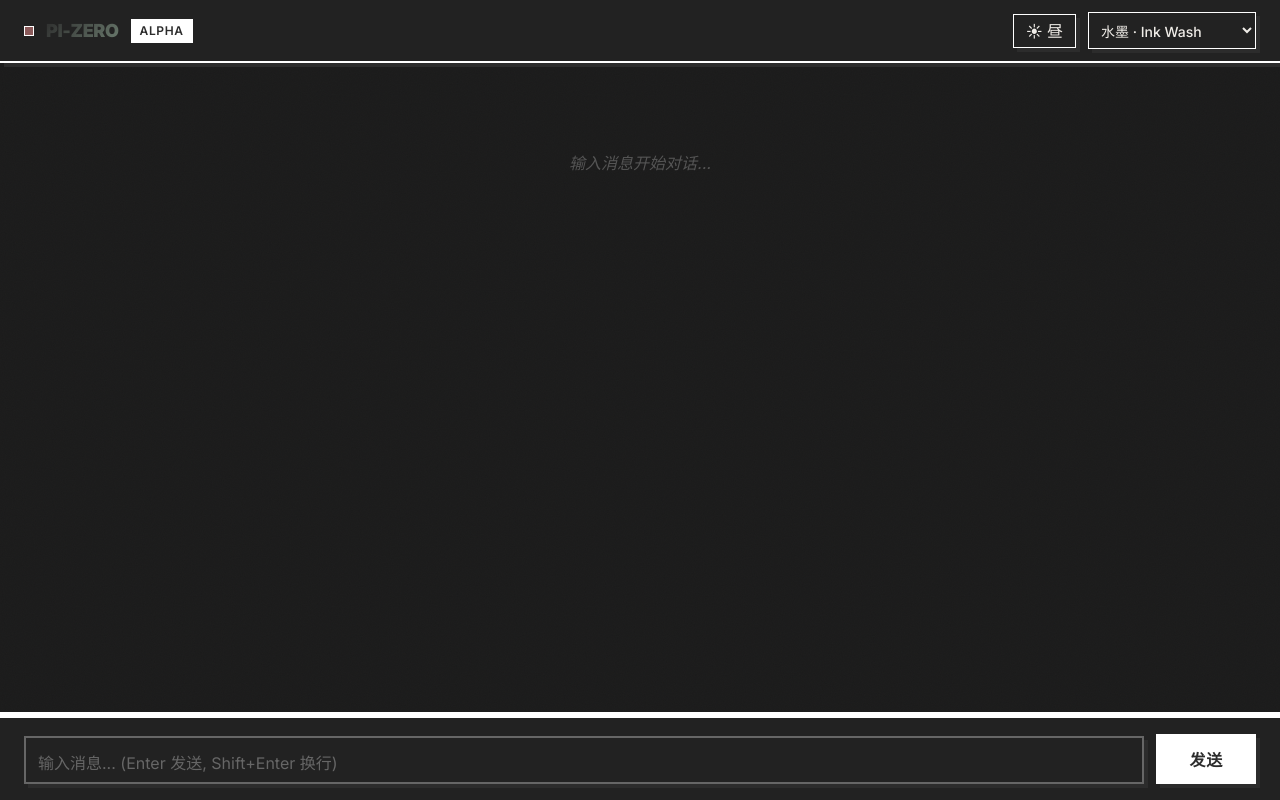
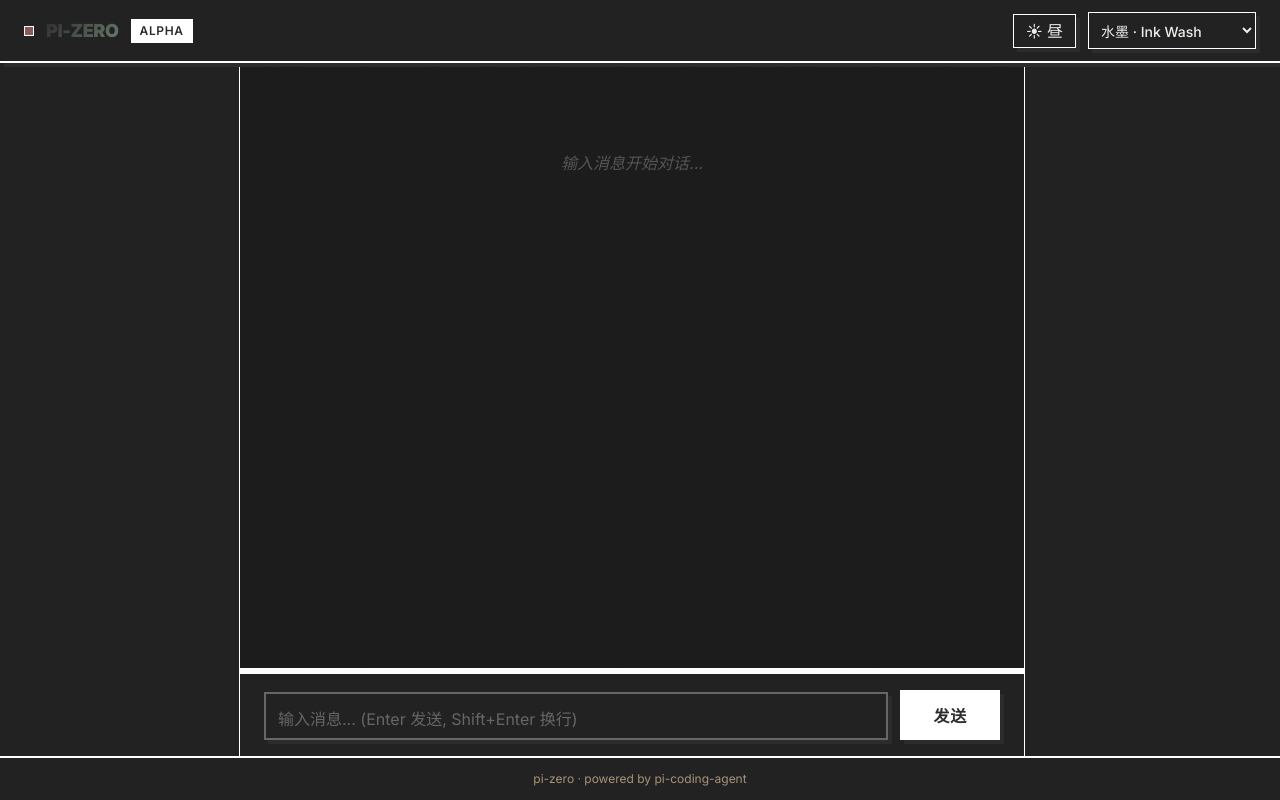
Before and after one commit to ReAoid/pi-zero, a website: page client/index.html in a window 1280 px wide. Drawn offline with Linux system fonts and the light colour scheme.

Commit message:
style: 圣杯布局

```diff
--- a/client/index.html
+++ b/client/index.html
@@ -10,7 +10,13 @@
   <link rel="stylesheet" href="styles/theme-scandinavian.css" id="theme-stylesheet-scandinavian" disabled />
 </head>
 <body>
-  <header>
+  <!-- ════════════════════════════════════════════
+       圣杯布局容器 (Holy Grail Layout)
+       ════════════════════════════════════════════ -->
+  <div class="holy-grail">
+
+    <!-- ── 固定页头 ── -->
+    <header class="holy-grail-header">
       <div id="status-dot"></div>
       <h1 class="theme-gradient-text">pi-zero</h1>
       <span class="badge">alpha</span>
@@ -25,11 +31,35 @@
       </select>
     </header>
 
+    <!-- ── 三列主体 ── -->
+    <div class="holy-grail-body">
+
+      <!-- 左侧导航栏（暂空） -->
+      <nav class="holy-grail-nav">
+        <!-- 预留左侧导航 -->
+      </nav>
+
+      <!-- 主内容区：聊天界面 -->
+      <main class="holy-grail-main">
         <div id="messages"></div>
-
         <div id="input-area">
           <textarea id="input" rows="1" placeholder="输入消息... (Enter 发送, Shift+Enter 换行)" autofocus></textarea>
           <button id="send-btn">发送</button>
+        </div>
+      </main>
+
+      <!-- 右侧边栏（暂空） -->
+      <aside class="holy-grail-aside">
+        <!-- 预留右侧边栏 -->
+      </aside>
+
+    </div>
+
+    <!-- ── 固定页脚 ── -->
+    <footer class="holy-grail-footer">
+      <span>pi-zero · powered by pi-coding-agent</span>
+    </footer>
+
   </div>
 
   <script>
--- a/client/styles/base.css
+++ b/client/styles/base.css
@@ -26,9 +26,6 @@ body {
   font-family: var(--font-family-sans);
   background: var(--color-bg);
   color: var(--color-text);
-  height: 100vh;
-  display: flex;
-  flex-direction: column;
   line-height: var(--line-height-normal);
   transition:
     background var(--transition-normal),
@@ -40,9 +37,86 @@ body {
 
 
 /* ═══════════════════════════════════════════════════════════
+   圣杯布局 (Holy Grail Layout)
+   ═══════════════════════════════════════════════════════════ */
+.holy-grail {
+  display: flex;
+  flex-direction: column;
+  min-height: 100vh;
+}
+
+.holy-grail-body {
+  display: flex;
+  flex: 1;
+}
+
+.holy-grail-nav {
+  width: 240px;
+  flex-shrink: 0;
+  background: var(--color-surface);
+  border-right: var(--border-1) solid var(--color-border);
+  padding: var(--spacing-4);
+  transition:
+    background var(--transition-normal),
+    border-color var(--transition-normal);
+}
+
+.holy-grail-main {
+  flex: 1;
+  min-width: 0;
+  display: flex;
+  flex-direction: column;
+}
+
+.holy-grail-aside {
+  width: 256px;
+  flex-shrink: 0;
+  background: var(--color-surface);
+  border-left: var(--border-1) solid var(--color-border);
+  padding: var(--spacing-4);
+  transition:
+    background var(--transition-normal),
+    border-color var(--transition-normal);
+}
+
+.holy-grail-footer {
+  background: var(--color-surface);
+  border-top: var(--border-2) solid var(--color-border);
+  padding: var(--spacing-3) var(--spacing-6);
+  text-align: center;
+  font-size: var(--font-size-xs);
+  color: var(--color-text-muted);
+  transition:
+    background var(--transition-normal),
+    border-color var(--transition-normal),
+    color var(--transition-normal);
+}
+
+/* ── 响应式：大屏隐藏右侧边栏 ── */
+@media (max-width: 1024px) {
+  .holy-grail-aside {
+    display: none;
+  }
+}
+
+/* ── 响应式：小屏折叠左侧导航 ── */
+@media (max-width: 768px) {
+  .holy-grail-body {
+    flex-direction: column;
+  }
+  .holy-grail-nav {
+    width: 100%;
+    border-right: none;
+    border-bottom: var(--border-1) solid var(--color-border);
+  }
+}
+
+
+/* ═══════════════════════════════════════════════════════════
    顶部导航
    ═══════════════════════════════════════════════════════════ */
-header {
+header,
+.holy-grail-header {
   background: var(--color-surface);
   padding: var(--spacing-3) var(--spacing-6);
   display: flex;
@@ -53,8 +127,9 @@ header {
   transition:
     background var(--transition-normal),
     border-color var(--transition-normal);
-  position: relative;
-  z-index: 10;
+  position: sticky;
+  top: 0;
+  z-index: 50;
 }
 
 header h1 {
```
Lines whose indentation alone changed are shown as unchanged.
